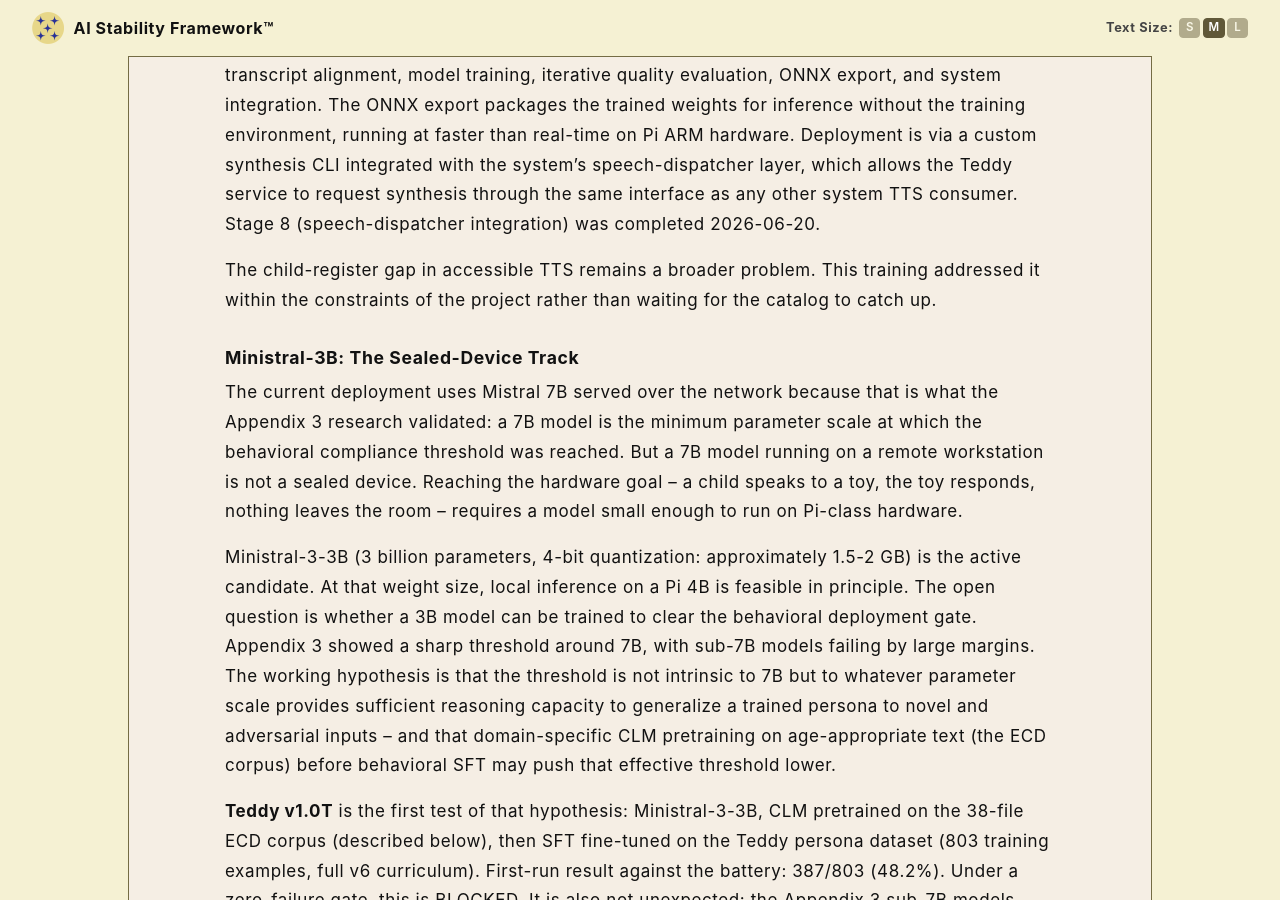
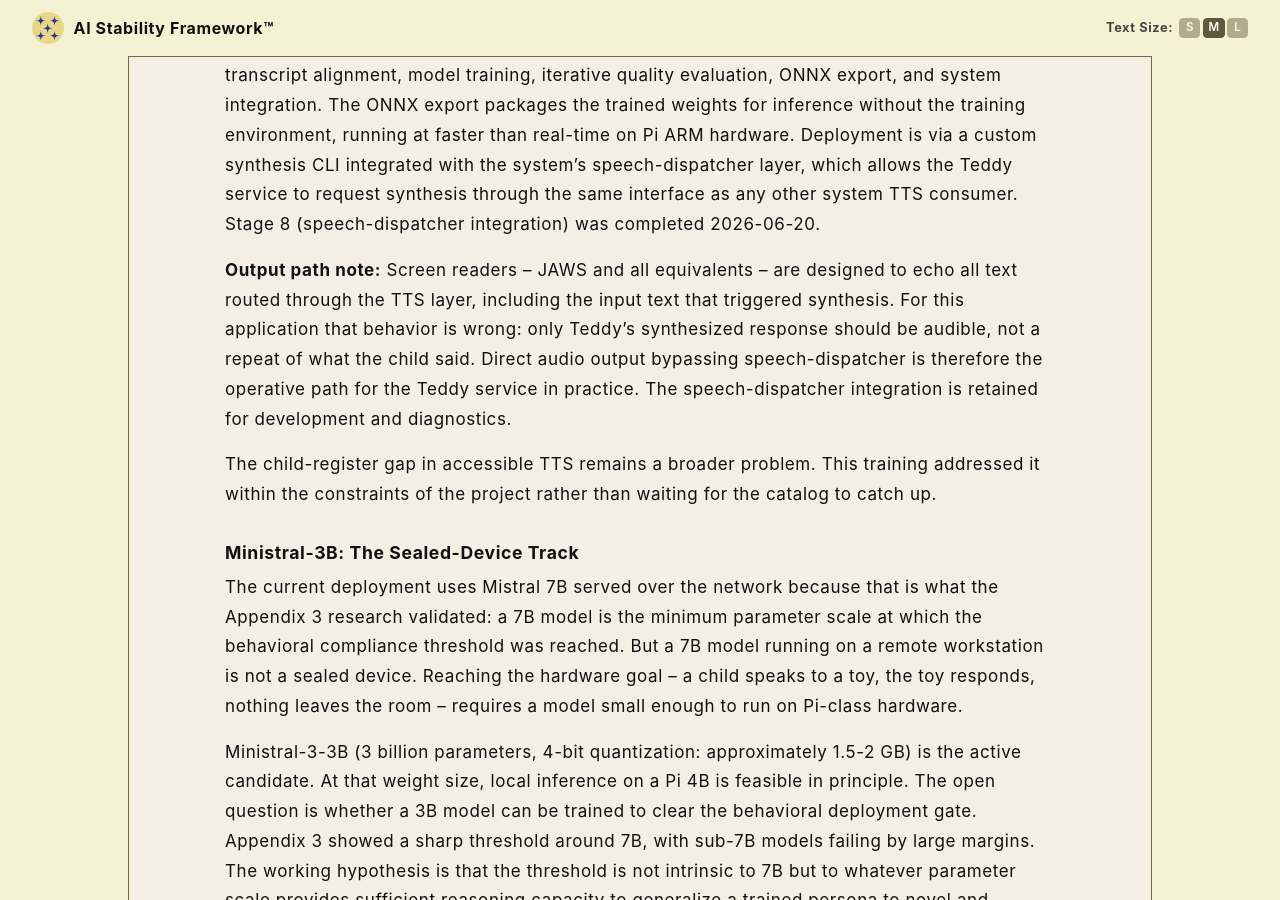
Before and after one commit to rojaslen/AISF-WEB, a Jekyll site: the page built from apx05.md, in a window 1280 px wide and 900 px high, scrolled down 5711 px. Built offline with Jekyll 4.4.1, drawn with Linux system fonts in a browser that asks for light colours; some web fonts are replaced.

Commit message:
apx05: add screen reader echo note to TTS output path
Screen readers echo all TTS input by design (JAWS and equivalents).
Direct audio output is the required path for Teddy-only voice;
speech-dispatcher integration retained for dev/diagnostics only.

Co-Authored-By: Claude Sonnet 4.6 <noreply@anthropic.com>

```diff
--- a/apx05.md
+++ b/apx05.md
@@ -117,6 +117,8 @@ The proof-of-concept build initially used `en_US-ryan-high` as a placeholder voi
 `en_US-teddy-medium` was trained to fill that gap. It is a VITS (Variational Inference with adversarial learning for end-to-end Text-to-Speech) model -- an architecture that learns directly from audio examples rather than requiring pre-labeled phoneme alignments, making it well-suited to training on existing recordings. Training data was drawn from two sources: Phil Baron's voice performances in the original 1985-87 *Adventures of Teddy Ruxpin* cartoon[^3], which provide extended narrative speech samples across a range of emotional registers; and the Worlds of Wonder audio cassette library[^4], which provides the specific vocal character of the toy itself. Both were necessary -- the cartoon supplies register range and sample volume; the cassettes supply acoustic specificity.
 
 Development ran approximately two weeks across an 8-stage track: data preparation and transcript alignment, model training, iterative quality evaluation, ONNX export, and system integration. The ONNX export packages the trained weights for inference without the training environment, running at faster than real-time on Pi ARM hardware. Deployment is via a custom synthesis CLI integrated with the system's speech-dispatcher layer, which allows the Teddy service to request synthesis through the same interface as any other system TTS consumer. Stage 8 (speech-dispatcher integration) was completed 2026-06-20.
+
+**Output path note:** Screen readers -- JAWS and all equivalents -- are designed to echo all text routed through the TTS layer, including the input text that triggered synthesis. For this application that behavior is wrong: only Teddy's synthesized response should be audible, not a repeat of what the child said. Direct audio output bypassing speech-dispatcher is therefore the operative path for the Teddy service in practice. The speech-dispatcher integration is retained for development and diagnostics.
 
 The child-register gap in accessible TTS remains a broader problem. This training addressed it within the constraints of the project rather than waiting for the catalog to catch up.
 
```
